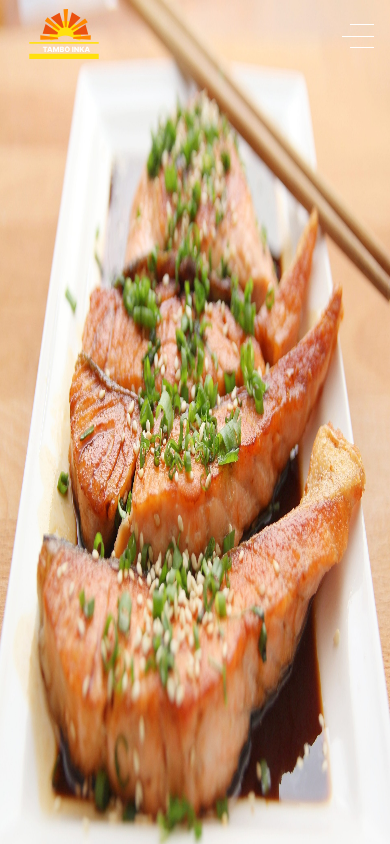
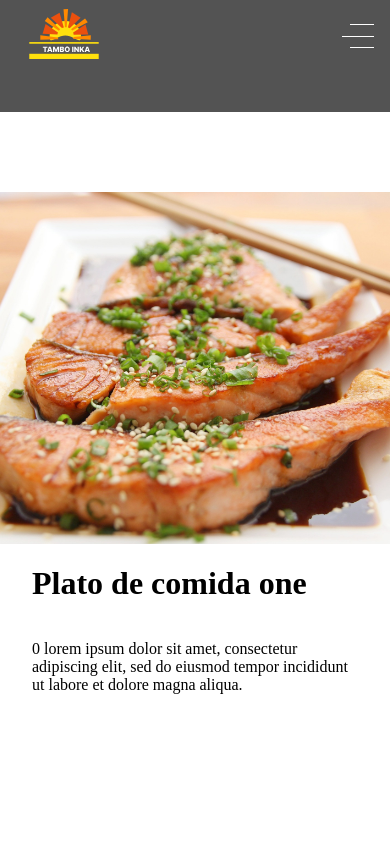
Before and after one commit to echahuin/Tambo-Inka, a Next.js app: page /Detail/0 in a window 390 px wide. Built offline with nearby package versions, Linux system fonts and the light colour scheme; a web font is replaced by a local one.

Commit message:
update galeria item mobile

```diff
--- a/app/Detail/[id]/page.js
+++ b/app/Detail/[id]/page.js
@@ -7,11 +7,15 @@ import classes from './styles.module.css';
 export default function OnliImage({params}) {
     const { id } = params;
     const objData = dataGaleria.find(item => item.id === parseInt(id));
-    console.log(objData);
 
     return(
-        <div>
-          <Image src={objData.img} fill={true} alt='' />
+        <div className={classes.bodyItem}>
+          <div style={{width: "100%", height:"7rem",  background: "#000000ac ", position: "absolute", position:"fixed", top:"0"}} ></div>
+            <Image className={classes.img} src={objData.img} height={600} width={600}   alt={`itemImg${id}`} />
+            <div className={classes.contText}>
+              <h1>{objData.title}</h1>
+              <p>{objData.description}</p>
+            </div>
         </div>
     )
 }
--- a/app/Detail/[id]/styles.module.css
+++ b/app/Detail/[id]/styles.module.css
@@ -0,0 +1,33 @@
+.bodyItem{
+    padding-top: 12rem;
+    /* height: 100vh; */
+    display: flex;
+    align-items: flex-start;
+    justify-content: center;
+    flex-direction: row;
+}
+.img{
+    object-fit: cover;
+    /* padding: 0rem 2rem; */
+}
+.contText{
+    align-items: start;
+    padding: 0rem 2rem;
+    display: flex;
+    flex-direction: column;
+    justify-content: center;
+    align-items: start;
+}
+
+
+@media only screen and (max-width: 37.5rem){
+    .bodyItem{
+        flex-direction: column;
+    }
+    .img{
+        height: 22rem;
+        width: 100%;
+        object-fit: cover;
+        /* padding: 0rem 2rem 0rem 2rem; */
+    }
+}
--- a/app/data/dataGaleria.js
+++ b/app/data/dataGaleria.js
@@ -3,31 +3,37 @@ const dataGaleria =[
     {
       img: "/images/food.jpg",
       id: 0,
+      title: "Plato de comida one",
       description: "0 lorem ipsum dolor sit amet, consectetur adipiscing elit, sed do eiusmod tempor incididunt ut labore et dolore magna aliqua."
     },
     {
       img: "/images/original/plato.jpg",
       id: 1,
+      title: "Plato de comida one",
       description: "1 lorem ipsum dolor sit amet, consectetur adipiscing elit, sed do eiusmod tempor incididunt ut labore et dolore magna aliqua."
     },
     {
       img: "/images/original/roger.jpg",
       id: 2,
+      title: "Plato de comida one",
       description: "2 lorem ipsum dolor sit amet, consectetur adipiscing elit, sed do eiusmod tempor incididunt ut labore et dolore magna aliqua."
     },
     {
       img: "/images/asparagus.jpg",
       id: 3,
+      title: "Plato de comida one",
       description: "2 lorem ipsum dolor sit amet, consectetur adipiscing elit, sed do eiusmod tempor incididunt ut labore et dolore magna aliqua."
     },
     {
       img: "/images/hamburger.jpg",
       id: 4,
+      title: "Plato de comida one",
       description: "4 lorem ipsum dolor sit amet, consectetur adipiscing elit, sed do eiusmod tempor incididunt ut labore et dolore magna aliqua."
     },
     {
       img: "/images/original/vocaditos.jpg",
       id: 5,
+      title: "Plato de comida one",
       description: "5 lorem ipsum dolor sit amet, consectetur adipiscing elit, sed do eiusmod tempor incididunt ut labore et dolore magna aliqua."
     }
   ]
```
